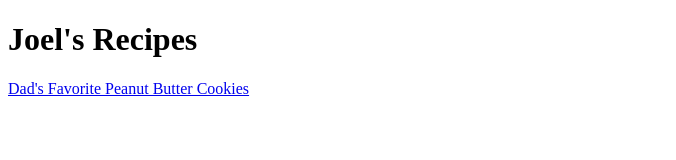
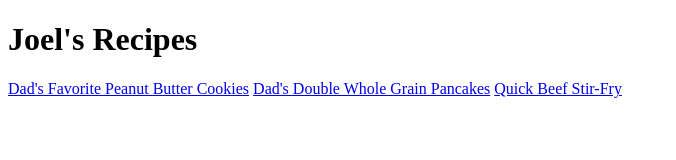
Before and after one commit to Joel-Wwalker/recipes, a plain HTML site: page index.html in a window 1280 px wide. Shown: the whole page, without its empty margins (0-676 px from the left). Drawn offline with Linux system fonts and the light colour scheme.

Commit message:
added other pages to root file

```diff
--- a/index.html
+++ b/index.html
@@ -4,11 +4,15 @@
     <meta charset="UTF-8">
     <meta http-equiv="X-UA-Compatible" content="IE=edge">
     <meta name="viewport" content="width=device-width, initial-scale=1.0">
-    <title>Document</title>
+    <title>Recipes</title>
 </head>
 <body>
 <h1>Joel's Recipes</h1>
 <a href="foods/cookies.html">Dad's Favorite Peanut Butter Cookies</a>
+<a href="foods/pancakes.html">Dad's Double Whole Grain Pancakes</a>
+<a href="foods/beefstir.html">Quick Beef Stir-Fry</a>
+
+
 
 
 
```
